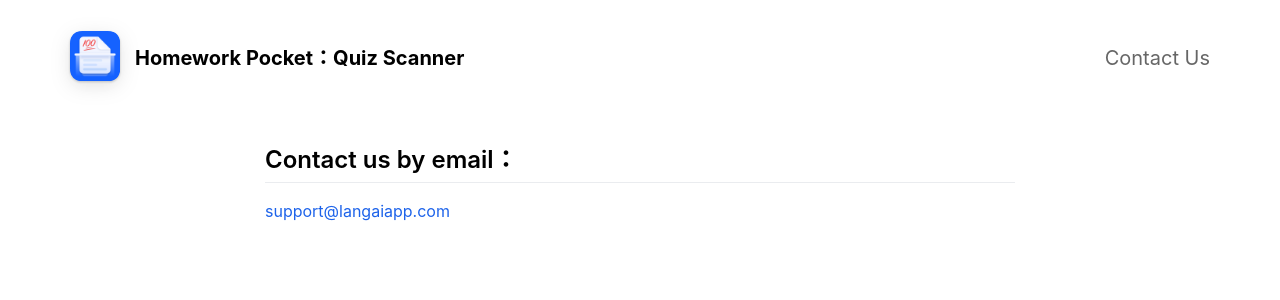
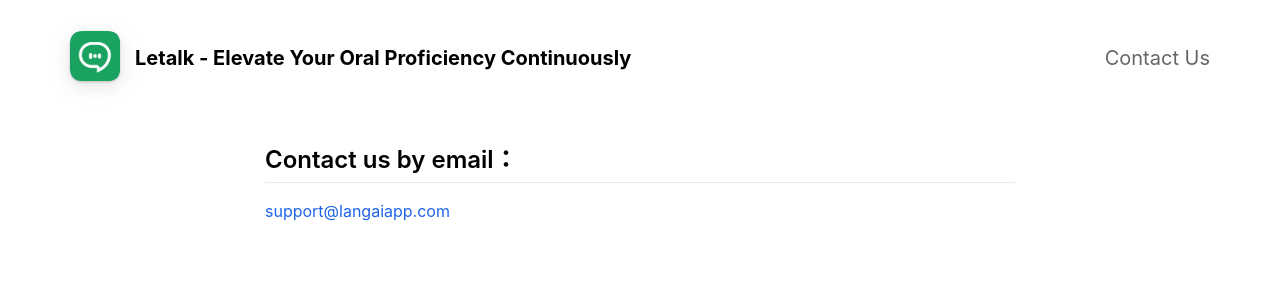
Before and after one commit to langaiapp/letalk-website, a Jekyll site: the page built from _pages/support.md, in a window 1280 px wide. Shown: the top 300 px of the page. Built offline with Jekyll 4.4.1, drawn with Linux system fonts in a browser that asks for light colours; nearby versions of some CDN libraries.

Commit message:
初步 完成首页内容

```diff
--- a/_config.yml
+++ b/_config.yml
@@ -2,18 +2,18 @@
 page_title                                : Letalk                          # Automatically populates with app name if not set and if iOS app ID is set. Otherwise enter manually.
 
 # App Info
-ios_app_id                                : 6462423041                                # Required. Enter iOS app ID to automatically populate name, price and icons (e.g. 718043190).
+ios_app_id                                : 6484508034                                # Required. Enter iOS app ID to automatically populate name, price and icons (e.g. 718043190).
 ios_app_country                           : us                                        # Required outside USA. Enter 2 letter country code as in https://en.wikipedia.org/wiki/ISO_3166-1_alpha-2
 
-appstore_link                             : https://itunes.apple.com/app/id6462423041?mt=8   # Automatically populates if not set and if iOS app ID is set. Otherwise enter manually.
+appstore_link                             : https://itunes.apple.com/app/id6484508034?mt=8   # Automatically populates if not set and if iOS app ID is set. Otherwise enter manually.
 playstore_link                            :                                           # Enter Google Play Store URL.
 presskit_download_link                    :                                           # Enter a link to downloadable file or (e.g. public Dropbox link to a .zip file).
                                                                                       # Or upload your press kit file to assets and set path accordingly (e.g. "assets/your_press_kit.zip").
 
 app_icon                                  : assets/applogo.png                        # Automatically populates if not set and if iOS app ID is set.  Otherwise enter path to icon file manually.
-app_name                                  : Homework Pocket：Quiz Scanner             # Automatically populates if not set and if iOS app ID is set.  Otherwise enter manually.
+app_name                                  : Letalk - Elevate Your Oral Proficiency Continuously             # Automatically populates if not set and if iOS app ID is set.  Otherwise enter manually.
 app_price                                 :                                           # Automatically populates if not set and if iOS app ID is set.  Otherwise enter manually.
-app_description                           : Remove Handwriting From Paper & Manage your homework
+app_description                           : Listen to Spoken Content Anytime, Anywhere, and Easily Overcome Language Barriers
 
 enable_smart_app_banner                   : true                                      # Set to true to show a smart app banner at top of page on mobile devices.
 
```
Also changed, not shown: assets/applogo.png, 1 other file.
